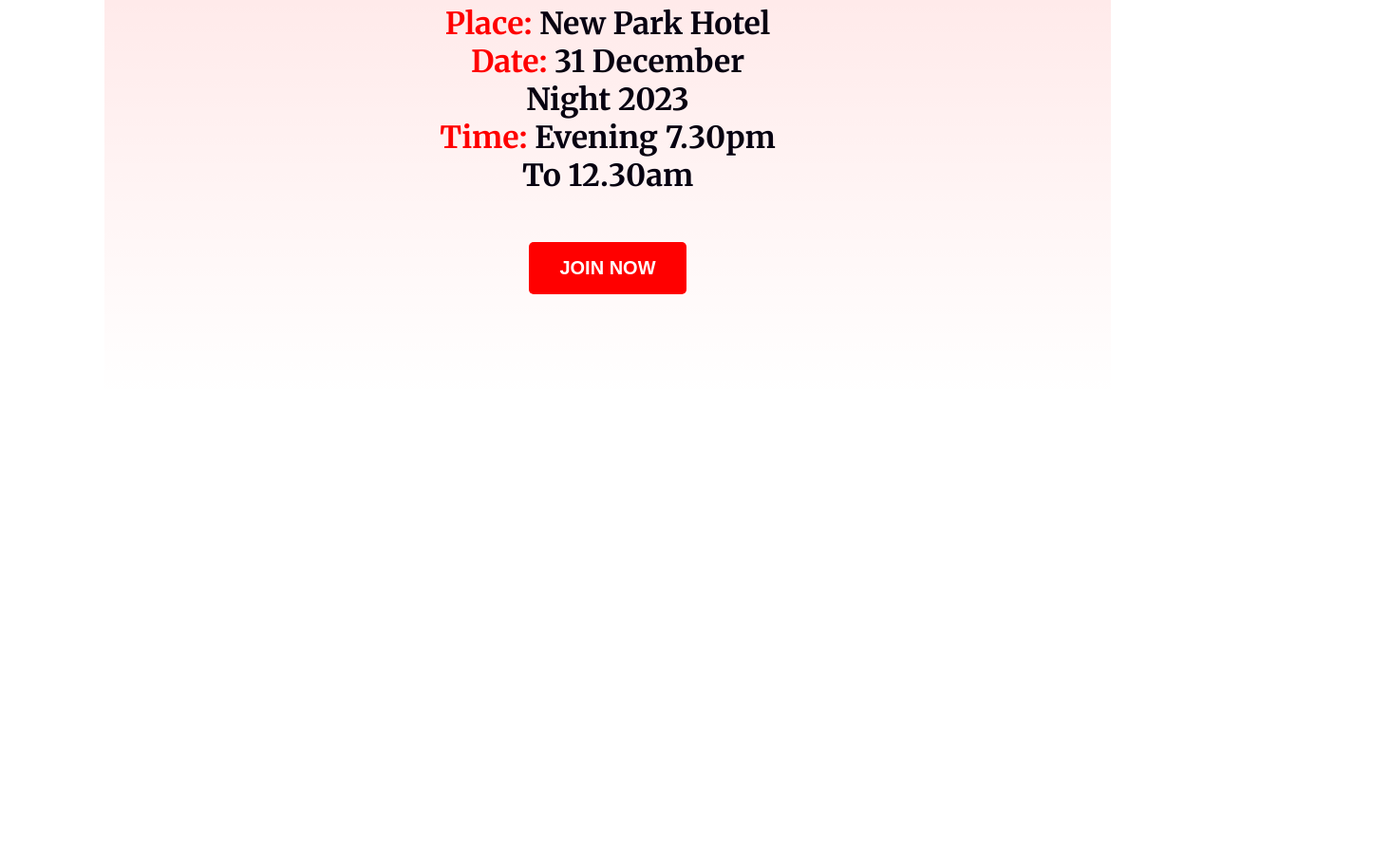
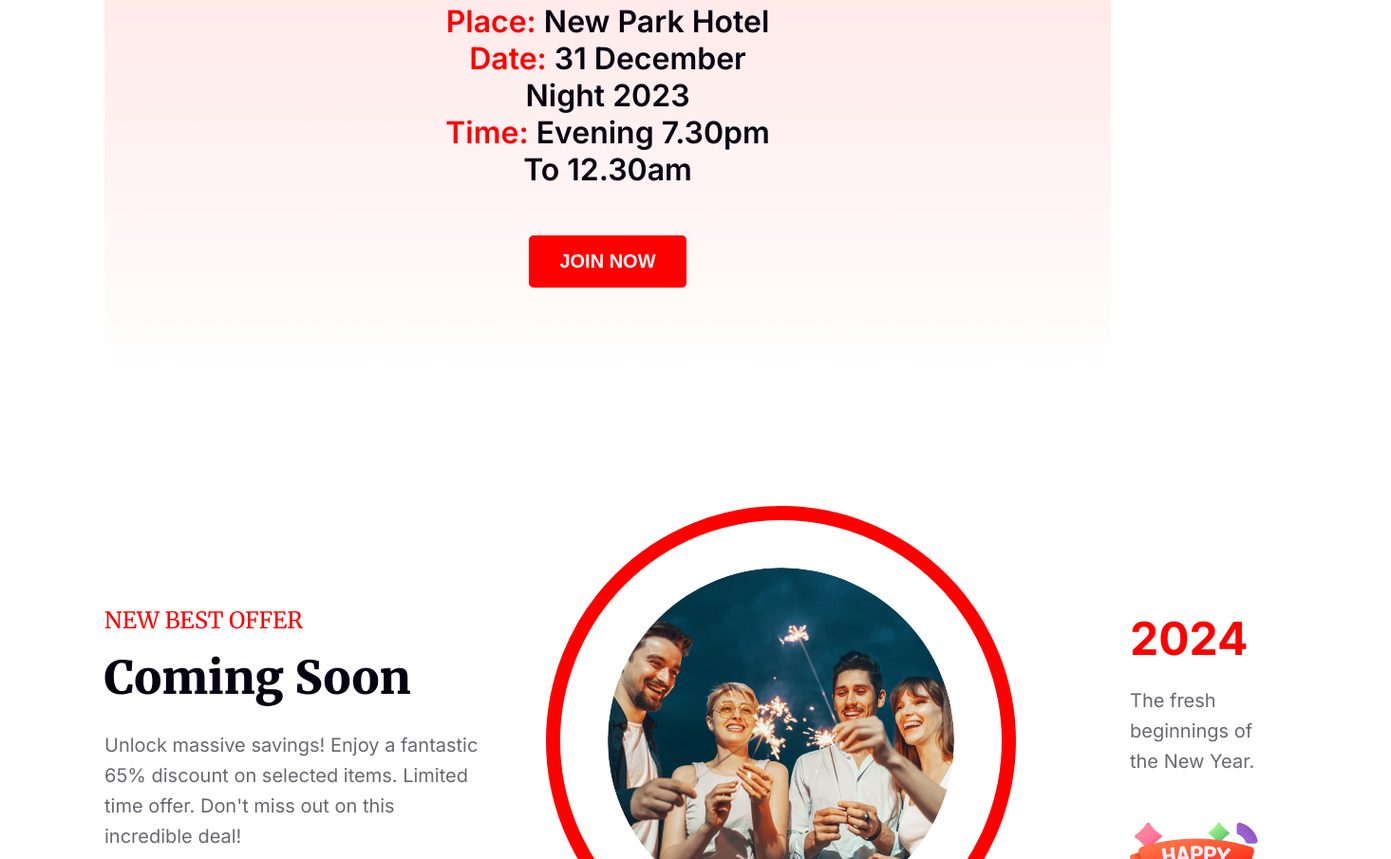
Before and after one commit to AnupXp/assignment, a plain HTML site: page index.html in a window 1280 px wide. Shown: the part 2676-3581 px from the top of the page at 95% size, 1465 px wide, since content can reach past the window. Before the commit the page ends 3096 px from the top, so only its background shows below. Drawn offline with Linux system fonts and the light colour scheme.

Commit message:
add a challenging part of main section

```diff
--- a/index.html
+++ b/index.html
@@ -24,7 +24,7 @@
                 <h3>ALL CATEGORIES</h3>
                 <img src="./resources/New-Year-Photo.png" alt="">
             </div>
-            <div id="main-sec-banner">
+            <section id="main-sec-banner">
                 <div class="banner-text">
                     <h2>Welcome to midnight party</h2>
                     <p>Ring in 2024 with joy, music, and laughter at our spectacular New Year party!</p>
@@ -33,13 +33,29 @@
                 <div class="img-ban">
                     <img src="./resources/bg.png" alt="">
                 </div>
-            </div>
+            </section>
             <div id="time-date">
                 <p><span class="loc">Place:</span> New Park Hotel <br>
                     <span class="loc">Date:</span> 31 December Night 2023 <br>
                     <span class="loc">Time:</span> Evening 7.30pm to 12.30am</p>
                     <button>Join Now</button>
             </div>
+            <section id="challenging">
+                <div class="text-part">
+                    <h4>NEW BEST OFFER</h4>
+                    <h2>Coming Soon</h2>
+                    <p>Unlock massive savings! Enjoy a fantastic 65% discount on selected items. Limited time offer. Don't miss out on this incredible deal!</p>
+                </div>
+                <div class="img-part">
+                    <img src="./resources/Ellipse-1.png" alt="">
+                </div>
+                <div class="mixed-part">
+                    <h3>2024</h3>
+                    <p>The fresh beginnings of the New Year.</p>
+                    <img src="./resources/Group-96.png" alt="">
+                </div>
+            </section>
+
     </main>
 </body>
 </html>
--- a/styles/style.css
+++ b/styles/style.css
@@ -45,6 +45,7 @@ body{
 }
 .text-content p{
     color: #F00;
+    font-family: Inter;
     font-size: 24px;
     font-weight: 500;
     margin-top: 45px;
@@ -84,6 +85,7 @@ body{
 }
 #main-sec-banner .banner-text>p{
     color: rgba(255, 255, 255, 0.80);
+    font-family: Inter;
     font-size: 18px;
     font-weight: 400;
     margin-bottom: 50px;
@@ -112,6 +114,7 @@ body{
 }
 #time-date p{
     color: #070211;
+    font-family: Inter;
     font-size: 32px;
     font-weight: 600;
     text-transform: capitalize;
@@ -131,3 +134,56 @@ body{
     padding: 16px 32px;
     border-radius: 5px;
 }
+#challenging{
+    display: flex;
+    margin: 120px 110px;
+}
+#challenging .text-part h4{
+    color: #F00;
+    font-size: 24px;
+    font-weight: 500;
+    margin-bottom: 15px;
+    padding-top: 105px;
+}
+#challenging .text-part h2{
+    color: #070211;
+    font-size: 48px;
+    font-weight: 900;
+    margin-bottom: 25px;
+}
+#challenging .text-part p{
+    color: rgba(7, 2, 17, 0.60);
+    font-family: Inter;
+    font-size: 20px;
+    font-weight: 400;
+    line-height: 32px;
+    width: 395px;
+    padding-right: 70px;
+}
+#challenging .img-part img{
+    height: 365px;
+    width: 365px;
+    padding: 50px;
+    border-radius: 465px;
+    border: 15px solid #F00;
+}
+#challenging .mixed-part h3{
+    color: #F00;
+    font-family: Inter;
+    font-size: 48px;
+    font-weight: 700;
+    padding: 110px 0 20px 120px;
+}
+#challenging .mixed-part p{
+    color: rgba(7, 2, 17, 0.60);
+    font-family: Inter;
+    font-size: 20px;
+    font-weight: 400;
+    line-height: 32px;
+    padding: 0 140px 45px 120px;
+}
+#challenging .mixed-part img{
+    height: 140px;
+    width: 140px;
+    padding: 0 135px 0 120px;
+}
```
